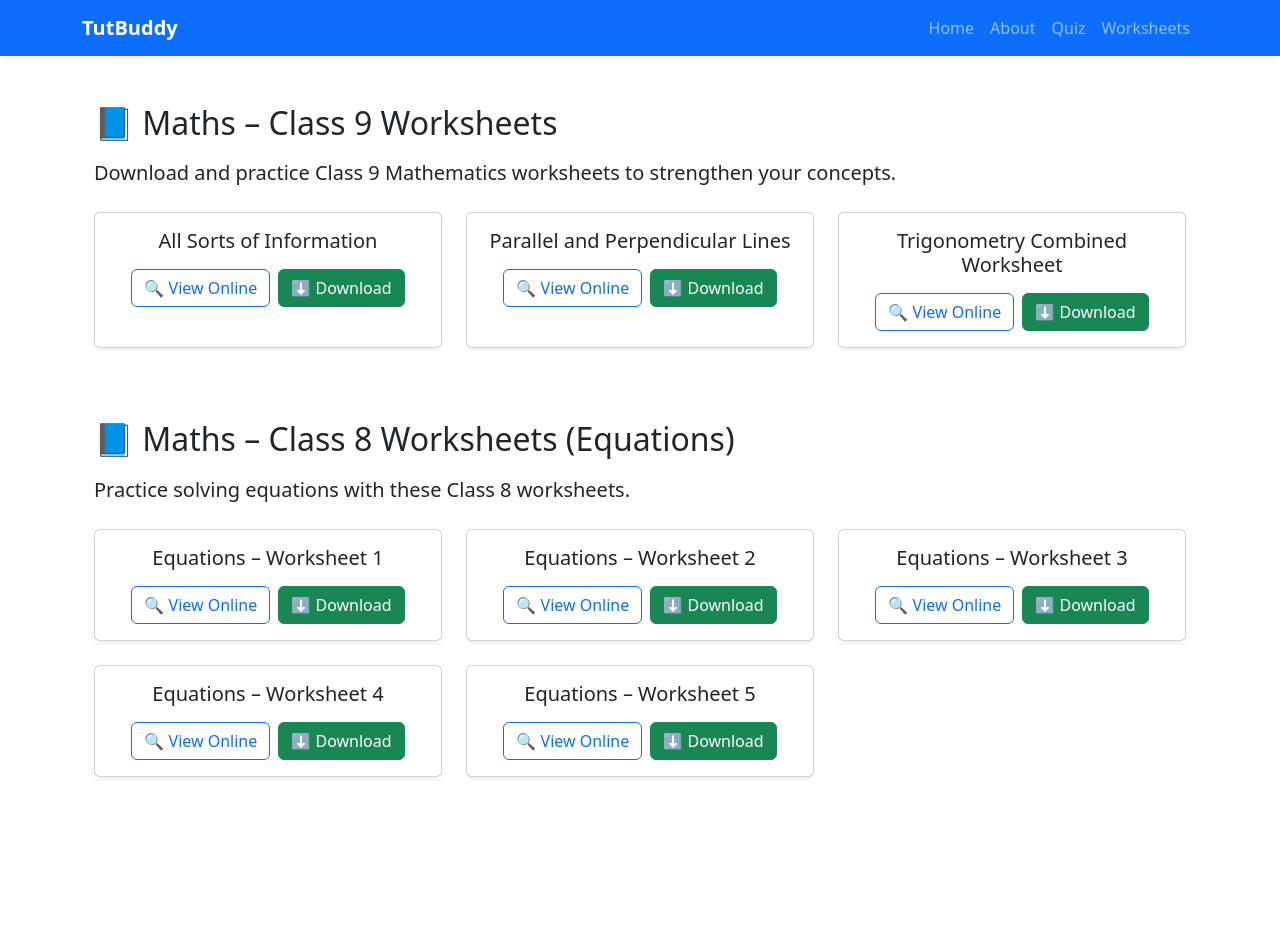
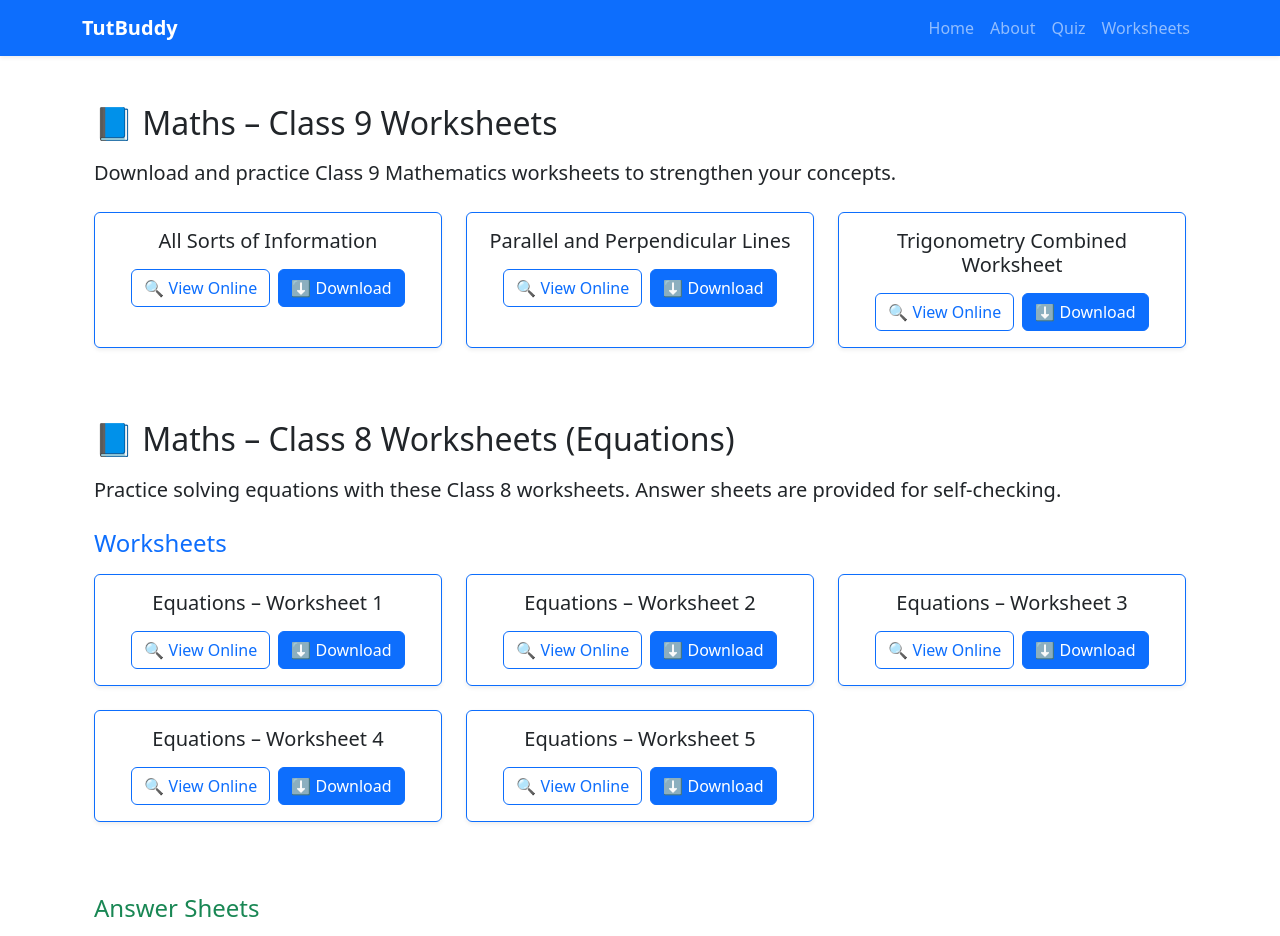
Before and after one commit to abdurrahman0605/tutbuddy-frontend, a React (Create React App) app: page /worksheets in a window 1280 px wide. Shown: the top 936 px of the page. Before the commit the page ends 801 px from the top, so only its background shows below. Built offline with nearby package versions, Linux system fonts and the light colour scheme.

Commit message:
Initial commit - TutBuddy frontend

```diff
--- a/src/pages/Worksheets.js
+++ b/src/pages/Worksheets.js
@@ -9,13 +9,45 @@ export default function Worksheets() {
   ];
 
   // Grade 8 worksheets
-  const grade8 = [
+  const grade8Worksheets = [
     { name: "Equations – Worksheet 1", link: "/worksheets/grade8/equations/worksheet1.pdf" },
     { name: "Equations – Worksheet 2", link: "/worksheets/grade8/equations/worksheet2.pdf" },
     { name: "Equations – Worksheet 3", link: "/worksheets/grade8/equations/worksheet3.pdf" },
     { name: "Equations – Worksheet 4", link: "/worksheets/grade8/equations/worksheet4.pdf" },
     { name: "Equations – Worksheet 5", link: "/worksheets/grade8/equations/worksheet5.pdf" }
   ];
+
+  // Grade 8 answer sheets
+  const grade8Answers = [
+    { name: "Answer Sheet – Worksheet 1", link: "/worksheets/grade8/equations/answers1.pdf" },
+    { name: "Answer Sheet – Worksheet 2", link: "/worksheets/grade8/equations/answers2.pdf" },
+    { name: "Answer Sheet – Worksheet 3", link: "/worksheets/grade8/equations/answers3.pdf" },
+    { name: "Answer Sheet – Worksheet 4", link: "/worksheets/grade8/equations/answers4.pdf" },
+    { name: "Answer Sheet – Worksheet 5", link: "/worksheets/grade8/equations/answers5.pdf" }
+  ];
+
+  // Reusable card renderer
+  const renderCards = (items, color = "primary") => (
+    <div className="row mb-5">
+      {items.map((w, i) => (
+        <div key={i} className="col-md-4 mb-4">
+          <div className={`card shadow-sm h-100 border-${color}`}>
+            <div className="card-body text-center">
+              <h5 className="card-title">{w.name}</h5>
+              <div className="d-flex justify-content-center gap-2 mt-3">
+                <a href={w.link} target="_blank" rel="noreferrer" className={`btn btn-outline-${color}`}>
+                  🔍 View Online
+                </a>
+                <a href={w.link} download className={`btn btn-${color}`}>
+                  ⬇ Download
+                </a>
+              </div>
+            </div>
+          </div>
+        </div>
+      ))}
+    </div>
+  );
 
   return (
     <div className="container mt-5">
@@ -24,52 +56,21 @@ export default function Worksheets() {
       <p className="lead mb-4">
         Download and practice Class 9 Mathematics worksheets to strengthen your concepts.
       </p>
-
-      <div className="row mb-5">
-        {grade9.map((w, i) => (
-          <div key={i} className="col-md-4 mb-4">
-            <div className="card shadow-sm h-100">
-              <div className="card-body text-center">
-                <h5 className="card-title">{w.name}</h5>
-                <div className="d-flex justify-content-center gap-2 mt-3">
-                  <a href={w.link} target="_blank" rel="noreferrer" className="btn btn-outline-primary">
-                    🔍 View Online
-                  </a>
-                  <a href={w.link} download className="btn btn-success">
-                    ⬇ Download
-                  </a>
-                </div>
-              </div>
-            </div>
-          </div>
-        ))}
-      </div>
+      {renderCards(grade9, "primary")}
 
       {/* Grade 8 Section */}
       <h2 className="mb-3">📘 Maths – Class 8 Worksheets (Equations)</h2>
       <p className="lead mb-4">
-        Practice solving equations with these Class 8 worksheets.
+        Practice solving equations with these Class 8 worksheets. Answer sheets are provided for self-checking.
       </p>
 
-      <div className="row">
-        {grade8.map((w, i) => (
-          <div key={i} className="col-md-4 mb-4">
-            <div className="card shadow-sm h-100">
-              <div className="card-body text-center">
-                <h5 className="card-title">{w.name}</h5>
-                <div className="d-flex justify-content-center gap-2 mt-3">
-                  <a href={w.link} target="_blank" rel="noreferrer" className="btn btn-outline-primary">
-                    🔍 View Online
-                  </a>
-                  <a href={w.link} download className="btn btn-success">
-                    ⬇ Download
-                  </a>
-                </div>
-              </div>
-            </div>
-          </div>
-        ))}
-      </div>
+      {/* Worksheets */}
+      <h4 className="mb-3 text-primary">Worksheets</h4>
+      {renderCards(grade8Worksheets, "primary")}
+
+      {/* Answer Sheets */}
+      <h4 className="mb-3 text-success">Answer Sheets</h4>
+      {renderCards(grade8Answers, "success")}
     </div>
   );
 }
```
